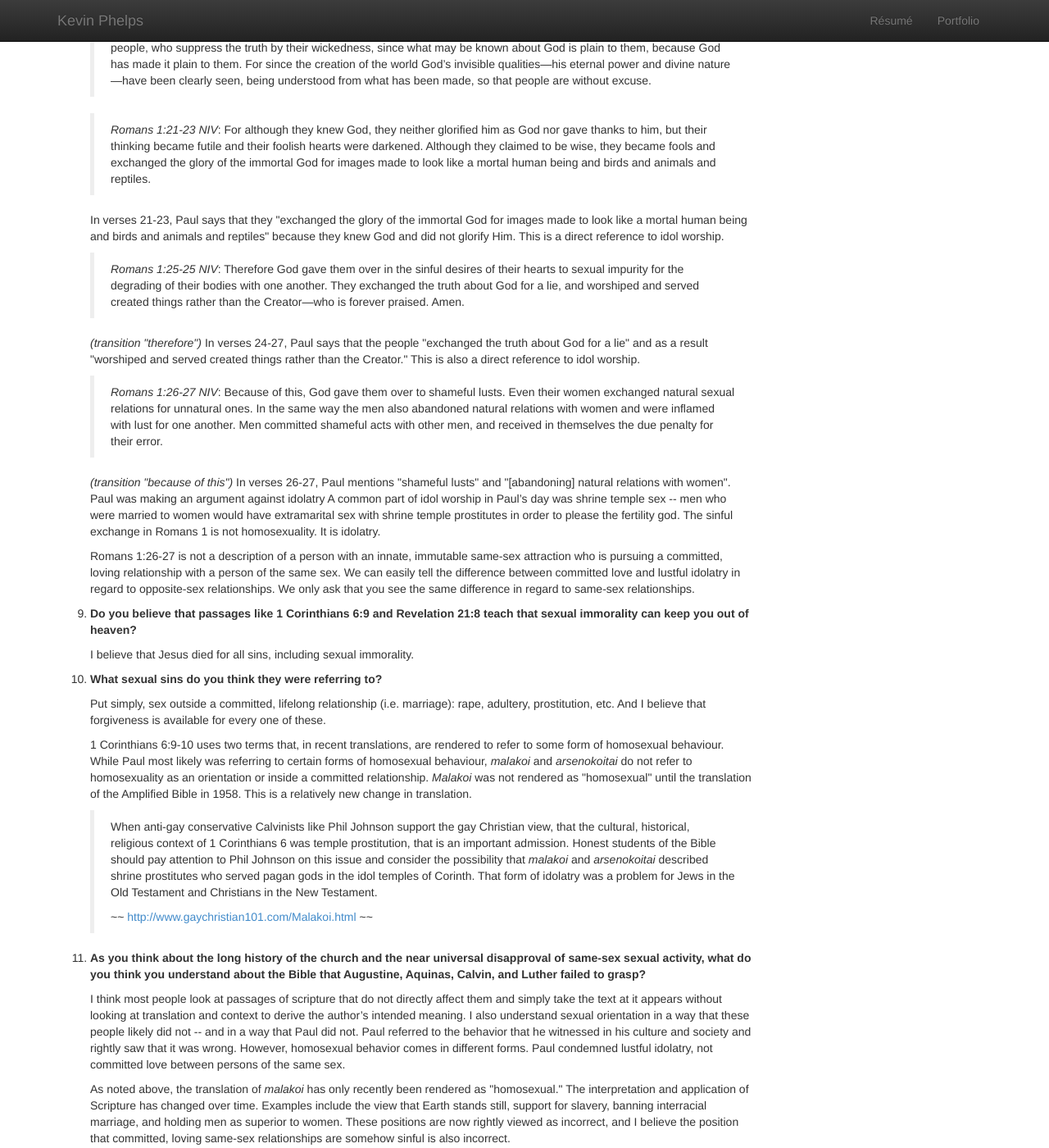
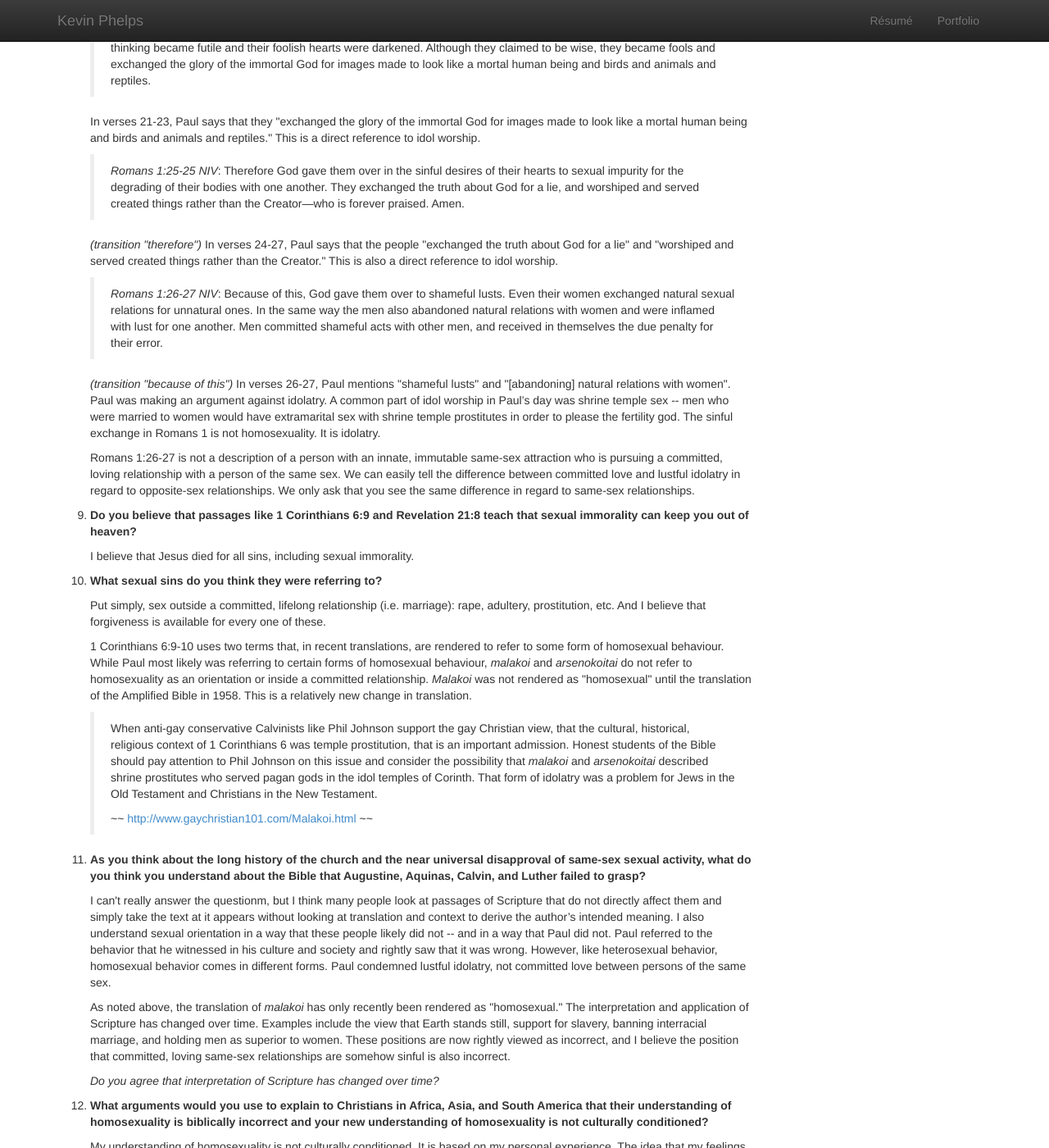
Before and after one commit to kevinphelps/kevinphelps.me, a Jekyll site: the page built from _posts/2015-07-03-40-answers-from-a-rainbow-flag-waving-christian.html, in a window 1280 px wide and 1400 px high, scrolled down 1421 px. Shown: the whole window at 82% size. Built offline with Jekyll 4.4.1, drawn with Linux system fonts in a browser that asks for light colours; Markdown is read by kramdown in place of the engine named in the settings; comment, search, counter and statistics services are not loaded; some of the changed text lies outside the part shown.

Commit message:
eidt: minor fixes

```diff
--- a/_posts/2015-07-03-40-answers-from-a-rainbow-flag-waving-christian.html
+++ b/_posts/2015-07-03-40-answers-from-a-rainbow-flag-waving-christian.html
@@ -117,26 +117,13 @@ image: /images/posts/pride-flag.jpg
       <i>Porneia</i> is translated sexual immorality, whoredom, fornication, and
       idolatry. It is derived from <i>porné</i> which means prostitute, so I
       would conclude that <i>porneia</i> has to do with the selling of sex.
-      There is no evidence that porneia is inclusive of homosexuality.
+      There is no evidence that <i>porneia</i> is inclusive of homosexuality.
     </p>
   </li>
   <li>
     <p>
       <b>If some homosexual behavior is acceptable, how do you understand the
       sinful "exchange" Paul highlights in Romans 1?</b>
-    </p>
-    <blockquote class="normal-size">
-      <p>
-        <i>Romans 18-20 NIV</i>: The wrath of God is being revealed from heaven
-        against all the godlessness and wickedness of people, who suppress the
-        truth by their wickedness, since what may be known about God is plain to
-        them, because God has made it plain to them. For since the creation of
-        the world God’s invisible qualities—his eternal power and divine
-        nature—have been clearly seen, being understood from what has been made,
-        so that people are without excuse.
-      </p>
-    </blockquote>
-    <p>
     </p>
     <blockquote class="normal-size">
       <p>
@@ -151,8 +138,7 @@ image: /images/posts/pride-flag.jpg
     <p>
       In verses 21-23, Paul says that they "exchanged the glory of the immortal
       God for images made to look like a mortal human being and birds and
-      animals and reptiles" because they knew God and did not glorify Him. This
-      is a direct reference to idol worship.
+      animals and reptiles." This is a direct reference to idol worship.
     </p>
     <blockquote class="normal-size">
       <p>
@@ -165,9 +151,9 @@ image: /images/posts/pride-flag.jpg
     </blockquote>
     <p>
       <i>(transition "therefore")</i> In verses 24-27, Paul says that the people
-      "exchanged the truth about God for a lie" and as a result "worshiped and
-      served created things rather than the Creator." This is also a direct
-      reference to idol worship.
+      "exchanged the truth about God for a lie" and "worshiped and served
+      created things rather than the Creator." This is also a direct reference
+      to idol worship.
     </p>
     <blockquote class="normal-size">
       <p>
@@ -182,7 +168,7 @@ image: /images/posts/pride-flag.jpg
     <p>
       <i>(transition "because of this")</i> In verses 26-27, Paul mentions
       "shameful lusts" and "[abandoning] natural relations with women". Paul was
-      making an argument against idolatry A common part of idol worship in
+      making an argument against idolatry. A common part of idol worship in
       Paul’s day was shrine temple sex -- men who were married to women would
       have extramarital sex with shrine temple prostitutes in order to please
       the fertility god. The sinful exchange in Romans 1 is not homosexuality.
@@ -249,14 +235,15 @@ image: /images/posts/pride-flag.jpg
       failed to grasp?</b>
     </p>
     <p>
-      I think most people look at passages of scripture that do not directly
-      affect them and simply take the text at it appears without looking at
-      translation and context to derive the author’s intended meaning. I also
-      understand sexual orientation in a way that these people likely did not --
-      and in a way that Paul did not. Paul referred to the behavior that he
-      witnessed in his culture and society and rightly saw that it was wrong.
-      However, homosexual behavior comes in different forms. Paul condemned
-      lustful idolatry, not committed love between persons of the same sex.
+      I can't really answer the questionm, but I think many people look at
+      passages of Scripture that do not directly affect them and simply take the
+      text at it appears without looking at translation and context to derive
+      the author’s intended meaning. I also understand sexual orientation in a
+      way that these people likely did not -- and in a way that Paul did not.
+      Paul referred to the behavior that he witnessed in his culture and society
+      and rightly saw that it was wrong. However, like heterosexual behavior,
+      homosexual behavior comes in different forms. Paul condemned lustful
+      idolatry, not committed love between persons of the same sex.
     </p>
     <p>
       As noted above, the translation of <i>malakoi</i> has only recently been
@@ -268,7 +255,7 @@ image: /images/posts/pride-flag.jpg
       are somehow sinful is also incorrect.
     </p>
     <p>
-      <i>Do you agree that interpretation of Scripture has changed over?</i>
+      <i>Do you agree that interpretation of Scripture has changed over time?</i>
     <p>
   </li>
   <li>
```
Also changed, not shown: other parts of _posts/2015-07-03-40-answers-from-a-rainbow-flag-waving-christian.html (+4 -4 lines).
